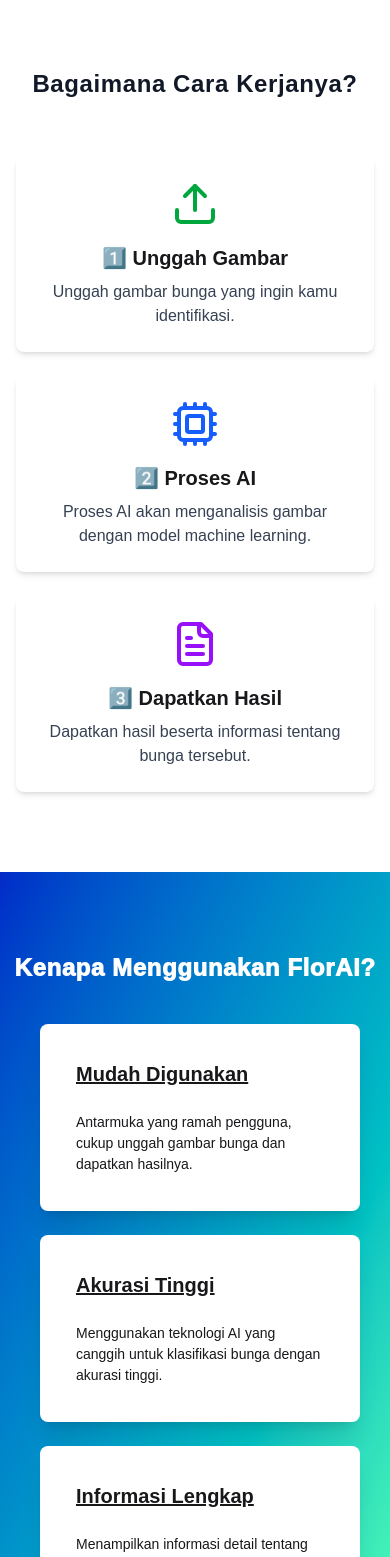
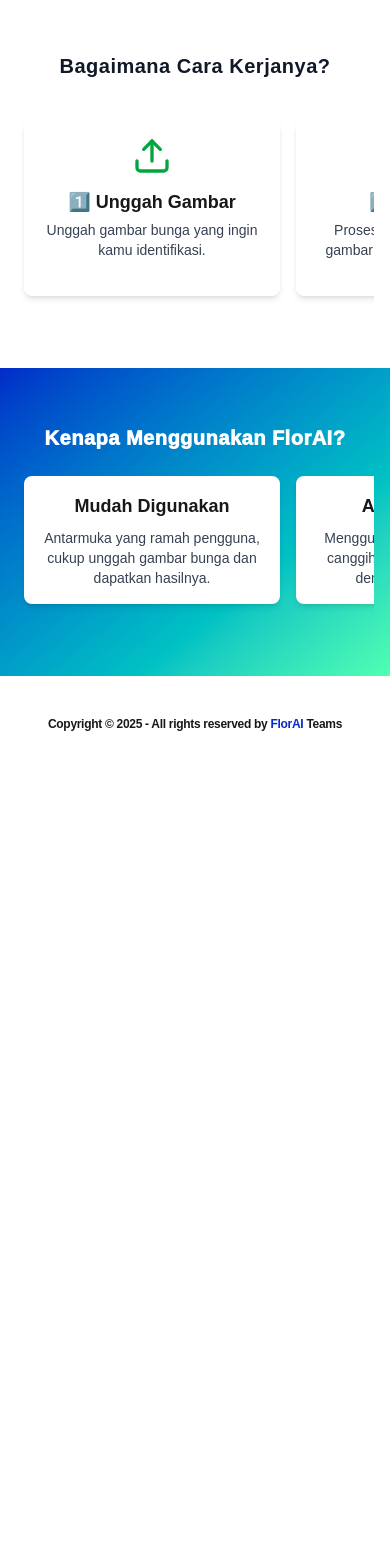
Before and after one commit to Ar-Syhptra/Flower-Classification-Website, a React (Vite) app in the folder src/client/: page / in a window 390 px wide. Shown: the part 1440-2997 px from the top of the page. After the commit the page ends 2212 px from the top, so only its background shows below. Built offline with nearby package versions, Linux system fonts and the light colour scheme.

Commit message:
feat: memperbaiki tampilan responsif halaman

```diff
--- a/src/client/src/components/About/AboutFlower.jsx
+++ b/src/client/src/components/About/AboutFlower.jsx
@@ -1,26 +1,59 @@
+import React from "react";
 import Card from "../Card";
 
 function AboutFlower() {
+  const cards = [
+    {
+      title: "Mudah Digunakan",
+      description: "Antarmuka yang ramah pengguna, cukup unggah gambar bunga dan dapatkan hasilnya."
+    },
+    {
+      title: "Akurasi Tinggi",
+      description: "Menggunakan teknologi AI yang canggih untuk klasifikasi bunga dengan akurasi tinggi."
+    },
+    {
+      title: "Informasi Lengkap",
+      description: "Menampilkan informasi detail tentang spesies bunga berdasarkan hasil klasifikasi AI."
+    }
+  ];
+
   return (
-    <div className="py-10 bg-gradient-to-br from-primary to-secondary ">
-      <div className="flex justify-center text-center py-10">
-        <h2 className="text-2xl md:text-2xl lg:text-3xl font-[1000] tracking-wide text-base-100">
+    <div className="py-8 md:py-12 lg:py-16 bg-gradient-to-br from-primary to-secondary">
+      <div className="flex justify-center text-center py-6 md:py-10">
+        <h2 className="text-xl md:text-2xl lg:text-3xl font-[1000] tracking-wide text-base-100">
           Kenapa Menggunakan FlorAI?
         </h2>
       </div>
-      <div className="px-10 md:px-20 lg:px-30 grid grid-cols-1  md:grid-cols-2 lg:flex lg:flex-row gap-6 justify-center place-items-baseline">
-        <Card
-          cardTittle="Mudah Digunakan"
-          cardDescription="Antarmuka yang ramah pengguna, cukup unggah gambar bunga dan dapatkan hasilnya."
-        />
-        <Card
-          cardTittle="Akurasi Tinggi"
-          cardDescription="Menggunakan teknologi AI yang canggih untuk klasifikasi bunga dengan akurasi tinggi."
-        />
-        <Card
-          cardTittle="Informasi Lengkap"
-          cardDescription="Menampilkan informasi detail tentang spesies bunga berdasarkan hasil klasifikasi AI."
-        />
+
+      {/* Cards Container */}
+      <div className="px-4 md:px-8 lg:px-16 pb-6 md:pb-10">
+        {/* Mobile & Tablet Scrollable View (visible on screens smaller than lg) */}
+        <div className="lg:hidden w-full overflow-x-auto pb-4">
+          <div className="flex flex-row gap-4 min-w-max px-2">
+            {cards.map((card, index) => (
+              <div
+                key={index}
+                className="flex flex-col items-center p-4 w-64 md:w-72 bg-white rounded-lg shadow-md"
+              >
+                <h3 className="text-lg md:text-xl font-bold mb-2">{card.title}</h3>
+                <p className="text-center text-sm md:text-base text-gray-700">{card.description}</p>
+              </div>
+            ))}
+          </div>
+        </div>
+
+        {/* Desktop View (only visible on lg screens and above) */}
+        <div className="hidden lg:flex justify-center">
+          <div className="grid grid-cols-3 gap-6 lg:gap-10 w-full max-w-6xl">
+            {cards.map((card, index) => (
+              <Card
+                key={index}
+                cardTittle={card.title}
+                cardDescription={card.description}
+              />
+            ))}
+          </div>
+        </div>
       </div>
     </div>
   );
--- a/src/client/src/components/Main/HowItWorks.jsx
+++ b/src/client/src/components/Main/HowItWorks.jsx
@@ -4,20 +4,20 @@ import { Upload, Cpu, FileText } from "lucide-react";
 function HowItWorks() {
   const steps = [
     {
-      icon: <Upload className="w-12 h-12 mb-4 text-green-600" />,
+      icon: <Upload className="w-10 h-10 md:w-12 md:h-12 mb-3 md:mb-4 text-green-600" />,
       number: "1️⃣",
       title: "Unggah Gambar",
       description: "Unggah gambar bunga yang ingin kamu identifikasi.",
     },
     {
-      icon: <Cpu className="w-12 h-12 mb-4 text-blue-600" />,
+      icon: <Cpu className="w-10 h-10 md:w-12 md:h-12 mb-3 md:mb-4 text-blue-600" />,
       number: "2️⃣",
       title: "Proses AI",
       description:
         "Proses AI akan menganalisis gambar dengan model machine learning.",
     },
     {
-      icon: <FileText className="w-12 h-12 mb-4 text-purple-600" />,
+      icon: <FileText className="w-10 h-10 md:w-12 md:h-12 mb-3 md:mb-4 text-purple-600" />,
       number: "3️⃣",
       title: "Dapatkan Hasil",
       description: "Dapatkan hasil beserta informasi tentang bunga tersebut.",
@@ -25,30 +25,50 @@ function HowItWorks() {
   ];
 
   return (
-    <div className="items-center py-10 md:py-16 lg:py-20">
+    <div className="items-center w-full py-8 md:py-12 lg:py-16">
       {/* Title */}
-      <div className="p-6 md:p-8 lg:p-10 bg-base-100">
-        <h2 className="text-2xl md:text-2xl lg:text-3xl font-bold tracking-wide text-center text-base-900 mb-8">
+      <div className="p-4 md:p-6 lg:p-8 bg-base-100">
+        <h2 className="text-xl md:text-2xl lg:text-3xl font-bold tracking-wide text-center text-base-900 mb-6 md:mb-8">
           Bagaimana Cara Kerjanya?
         </h2>
       </div>
 
-      {/* Cards */}
-
-      <div className="flex justify-center items-center px-4 md:px-10 lg:px-20 pb-10 overflow-x-auto">
-        <div className="flex flex-col md:flex-row lg:flex-row gap-6 md:gap-8 lg:gap-10">
+      {/* Cards Container */}
+      <div className="px-4 md:px-8 lg:px-16 pb-6 md:pb-10">
+        {/* Mobile Scrollable View (visible only on smallest screens) */}
+        <div className="md:hidden w-full overflow-x-auto pb-4">
+          <div className="flex flex-row gap-4 min-w-max px-2">
             {steps.map((step, index) => (
               <div
                 key={index}
-              className="flex flex-col items-center p-6 w-full md:w-80 bg-white rounded-lg shadow-md hover:shadow-lg transition-shadow duration-300"
+                className="flex flex-col items-center p-4 w-64 bg-white rounded-lg shadow-md"
               >
                 {step.icon}
-              <div className="text-xl font-bold mb-2">
+                <div className="text-lg font-bold mb-1">
                   {step.number} {step.title}
                 </div>
-              <p className="text-center text-gray-700">{step.description}</p>
+                <p className="text-center text-sm text-gray-700">{step.description}</p>
               </div>
             ))}
+          </div>
+        </div>
+
+        {/* Tablet and Desktop View */}
+        <div className="hidden md:flex justify-center">
+          <div className="grid md:grid-cols-3 gap-4 md:gap-6 lg:gap-10 w-full max-w-6xl">
+            {steps.map((step, index) => (
+              <div
+                key={index}
+                className="flex flex-col items-center p-4 md:p-6 bg-white rounded-lg shadow-md hover:shadow-lg transition-shadow duration-300"
+              >
+                {step.icon}
+                <div className="text-lg md:text-xl font-bold mb-2 text-center">
+                  {step.number} {step.title}
+                </div>
+                <p className="text-center text-gray-700 text-sm md:text-base">{step.description}</p>
+              </div>
+            ))}
+          </div>
         </div>
       </div>
     </div>
```
Lines whose indentation alone changed are shown as unchanged.
